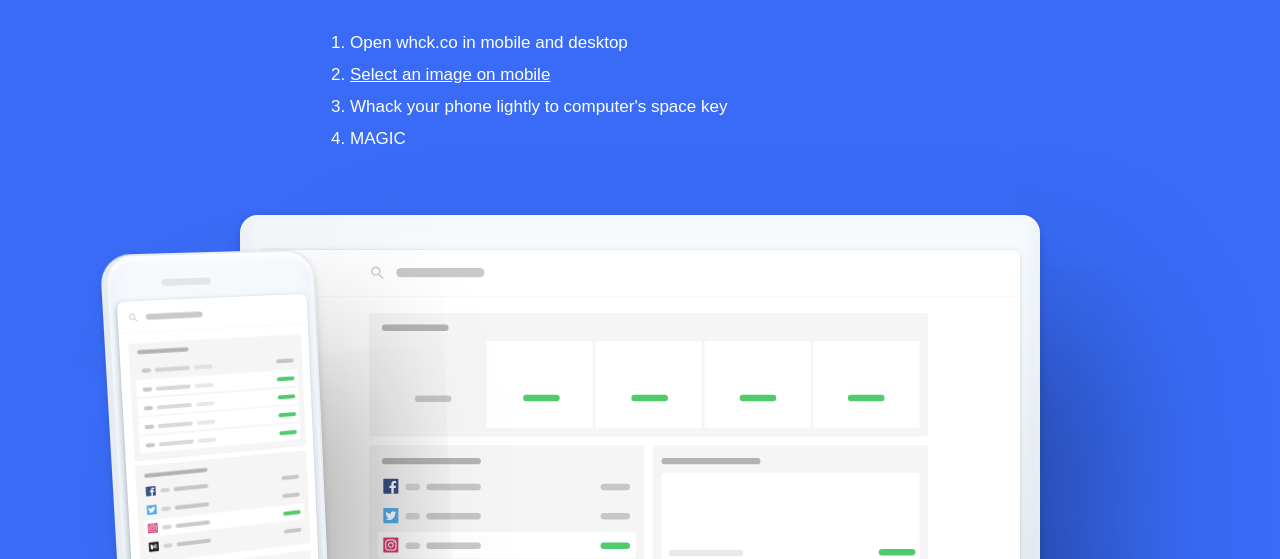
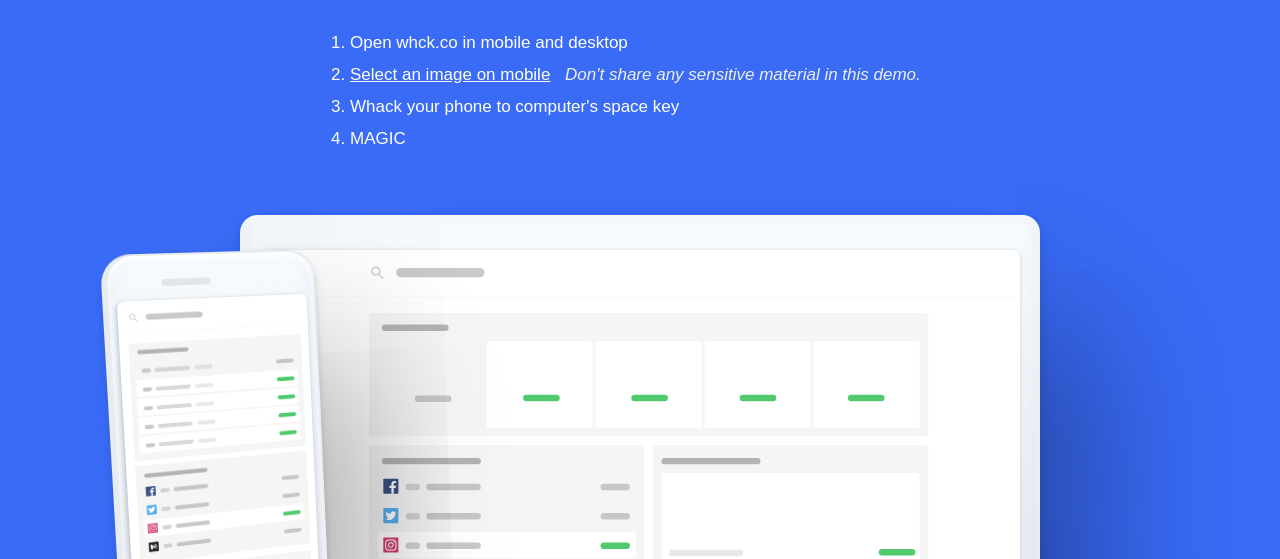
Before and after one commit to alvarcarto/whck, a website: page index.html in a window 1280 px wide. Shown: the part 241-800 px from the top of the page. Drawn offline with Linux system fonts and the light colour scheme; a script that the page names is missing; a web font is replaced by a local one.

Commit message:
Update instructions

```diff
--- a/index.html
+++ b/index.html
@@ -35,14 +35,13 @@
 
       <div class="container-sml">
         <div class="col-12">
-
           <ol class="paragraph intro-steps">
             <li>Open whck.co in mobile and desktop</li>
             <li class="select-file">
               <label for="file-input">Select an image on mobile</label>
-              <span class="no-break" id="selected-file-text"></span>
+              <span class="no-break" id="selected-file-text">Don't share any sensitive material in this demo.</span>
             </li>
-            <li>Whack your phone lightly to computer's space key</li>
+            <li>Whack your phone to computer's space key</li>
             <li>MAGIC</li>
           </ol>
 
```
